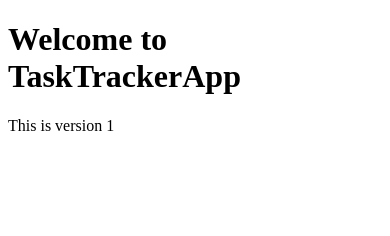
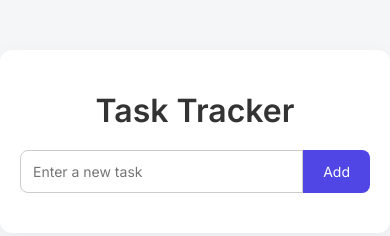
Before and after one commit to Bharatgithu/TaskTrackerApp, a website: page Frontend_Dev/index.html in a window 390 px wide. Drawn offline with Linux system fonts and the light colour scheme.

Commit message:
add full checkup code

```diff
--- a/Frontend_Dev/index.html
+++ b/Frontend_Dev/index.html
@@ -1,10 +1,129 @@
 <!DOCTYPE html>
-<html>
+<html lang="en">
 <head>
+  <meta charset="UTF-8" />
+  <meta name="viewport" content="width=device-width, initial-scale=1.0"/>
   <title>TaskTrackerApp</title>
+  <link href="https://fonts.googleapis.com/css2?family=Inter:wght@400;600&display=swap" rel="stylesheet"/>
+  <style>
+    * {
+      box-sizing: border-box;
+      font-family: 'Inter', sans-serif;
+    }
+
+    body {
+      margin: 0;
+      padding: 0;
+      background: #f4f6f8;
+      color: #333;
+    }
+
+    .container {
+      max-width: 600px;
+      margin: 50px auto;
+      padding: 20px;
+      background: #fff;
+      border-radius: 12px;
+      box-shadow: 0 8px 24px rgba(0, 0, 0, 0.05);
+    }
+
+    h1 {
+      text-align: center;
+      font-weight: 600;
+      margin-bottom: 20px;
+    }
+
+    .task-input {
+      display: flex;
+      margin-bottom: 20px;
+    }
+
+    .task-input input {
+      flex: 1;
+      padding: 12px;
+      border: 1px solid #ccc;
+      border-radius: 8px 0 0 8px;
+      outline: none;
+    }
+
+    .task-input button {
+      padding: 12px 20px;
+      border: none;
+      background: #4f46e5;
+      color: #fff;
+      border-radius: 0 8px 8px 0;
+      cursor: pointer;
+    }
+
+    .task-input button:hover {
+      background: #3730a3;
+    }
+
+    ul {
+      list-style: none;
+      padding: 0;
+    }
+
+    li {
+      background: #eef2ff;
+      padding: 12px;
+      margin-bottom: 10px;
+      border-radius: 8px;
+      display: flex;
+      justify-content: space-between;
+      align-items: center;
+    }
+
+    li button {
+      background: none;
+      border: none;
+      color: #ef4444;
+      font-weight: bold;
+      cursor: pointer;
+    }
+
+    li button:hover {
+      color: #dc2626;
+    }
+
+    @media (max-width: 600px) {
+      .task-input input,
+      .task-input button {
+        font-size: 14px;
+      }
+    }
+  </style>
 </head>
 <body>
-  <h1>Welcome to TaskTrackerApp</h1>
-  <p>This is version 1</p>
+  <div class="container">
+    <h1>Task Tracker</h1>
+    <div class="task-input">
+      <input type="text" id="taskInput" placeholder="Enter a new task" />
+      <button onclick="addTask()">Add</button>
+    </div>
+    <ul id="taskList"></ul>
+  </div>
+
+  <script>
+    function addTask() {
+      const input = document.getElementById('taskInput');
+      const taskText = input.value.trim();
+      if (taskText === '') return;
+
+      const taskList = document.getElementById('taskList');
+      const li = document.createElement('li');
+      li.innerHTML = `
+        ${taskText}
+        <button onclick="removeTask(this)">Delete</button>
+      `;
+      taskList.appendChild(li);
+      input.value = '';
+    }
+
+    function removeTask(button) {
+      const li = button.parentElement;
+      li.remove();
+    }
+  </script>
 </body>
 </html>
```
Also changed, not shown: .github/workflows/static.yml (deleted).
